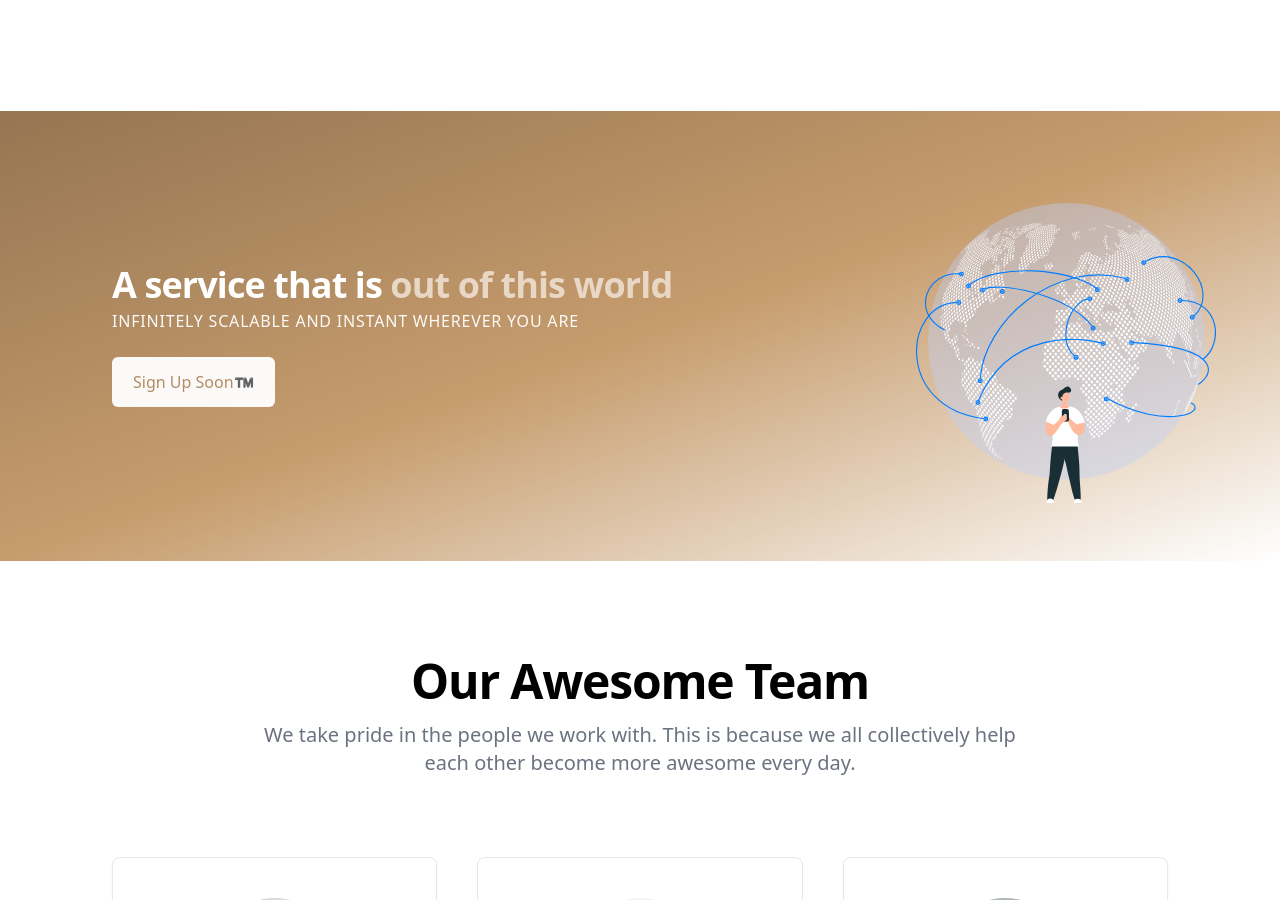
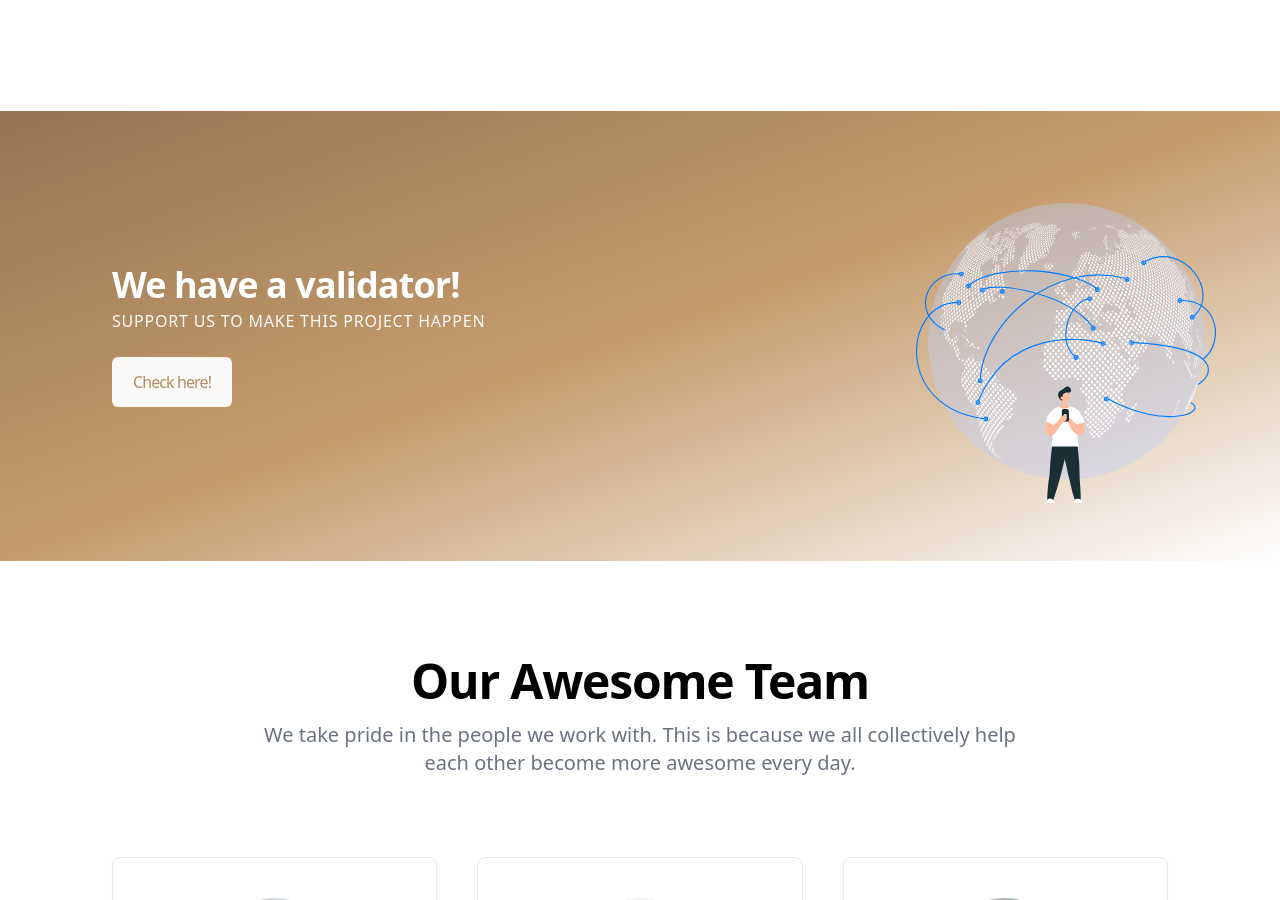
Before and after one commit to HermesProtocol-io/hermes-protocol, a Jekyll site: the page built from index.html, in a window 1280 px wide and 900 px high, scrolled down 2877 px. Built offline with Jekyll 4.4.1, drawn with Linux system fonts in a browser that asks for light colours; nearby versions of some CDN libraries.

Commit message:
Change to validator

```diff
--- a/_includes/blocks/home/call-to-action.html
+++ b/_includes/blocks/home/call-to-action.html
@@ -5,16 +5,14 @@
             class="relative flex flex-col items-center w-full max-w-6xl px-4 py-8 mx-auto text-center lg:text-left lg:block sm:px-6 md:pb-0 md:pt-12 lg:px-12 lg:py-12">
             <h2
                 class="my-4 text-3xl font-extrabold tracking-tight text-white sm:text-4xl md:text-5xl lg:my-0 xl:text-4xl sm:leading-tight">
-                A service that is <span class="block text-muddywaters-300 xl:inline">out of this world</span>
-            </h2>
+                We have a validator!
             <p
                 class="mt-1 mb-10 text-sm font-medium text-muddywaters-50 uppercase xl:text-base xl:tracking-wider lg:mb-0">
-                INFINITELY SCALABLE AND INSTANT WHEREVER YOU ARE</p>
+                SUPPORT US TO MAKE THIS PROJECT HAPPEN</p>
             <div class="flex mb-8 lg:mt-6 lg:mb-0">
                 <div class="inline-flex">
-                    <a href="#_"
-                        class="inline-flex items-center justify-center px-5 py-3 text-base font-medium text-muddywaters-600 transition duration-150 ease-in-out bg-muddywaters-50 border border-transparent rounded-md hover:text-muddywaters-500 hover:bg-muddywaters-50 focus:outline-none focus:shadow-outline focus:border-muddywaters-100 cursor-not-allowed">Sign
-                        Up Soon™️</a>
+                    <a href="{{ 'delegate' | relative_url }}"
+                        class="inline-flex items-center justify-center px-5 py-3 text-base font-medium text-muddywaters-600 transition duration-150 ease-in-out bg-muddywaters-50 border border-transparent rounded-md hover:text-muddywaters-500 hover:bg-muddywaters-50 focus:outline-none focus:shadow-outline focus:border-muddywaters-100">Check here!</a>
                 </div>
             </div>
             <div class="hl-img-section bottom-0 right-0 mb-0 lg:absolute lg:-mb-12">
```
